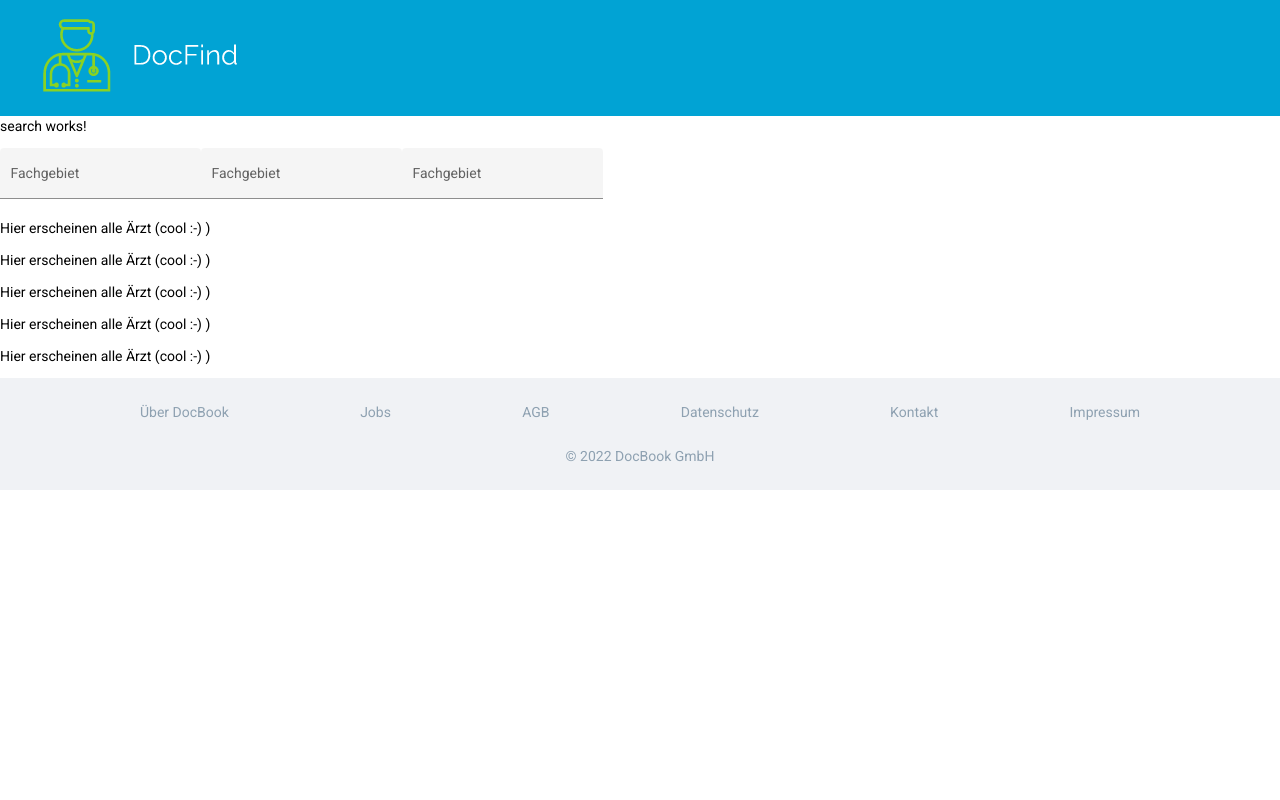
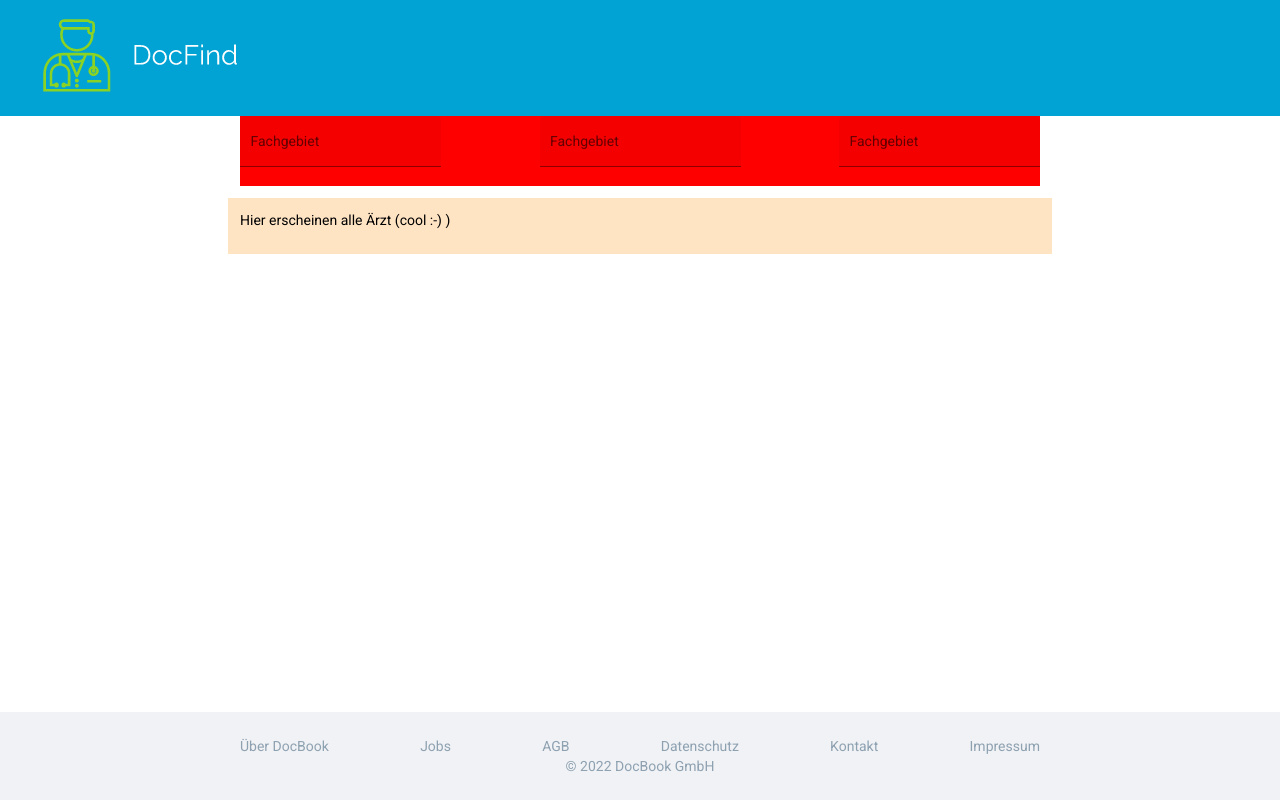
Before and after one commit to LukasKlammer/doc-book, an Angular app: page /doc-list in a window 1280 px wide. Built offline with nearby package versions, Linux system fonts and the light colour scheme.

Commit message:
body min height, css settings for doc list component

```diff
--- a/src/app/app.component.scss
+++ b/src/app/app.component.scss
@@ -0,0 +1,5 @@
+:host {
+  min-height: 100vh;
+  display: flex;
+  flex-direction: column;
+}
--- a/src/app/doc-card/doc-card.component.scss
+++ b/src/app/doc-card/doc-card.component.scss
@@ -0,0 +1,6 @@
+:host {
+  width: 100%;
+  padding: 12px;
+  margin: 12px;
+  background-color: bisque;
+}
--- a/src/app/doc-list/doc-list.component.html
+++ b/src/app/doc-list/doc-list.component.html
@@ -1,3 +1,4 @@
-<db-search [allSpecialities]="allSpecialities"></db-search>
-
-<db-doc-card *ngFor="let card of [0, 1, 2, 3, 4]"></db-doc-card>
+<main class="global-content-width">
+  <db-search [allSpecialities]="allSpecialities"></db-search>
+  <db-doc-card *ngFor="let card of [0]"></db-doc-card>
+</main>
--- a/src/app/doc-list/doc-list.component.scss
+++ b/src/app/doc-list/doc-list.component.scss
@@ -0,0 +1,5 @@
+:host {
+  flex: 1;
+  display: flex;
+  justify-content: center;
+}
--- a/src/app/footer/footer.component.html
+++ b/src/app/footer/footer.component.html
@@ -1,5 +1,6 @@
 <footer>
   <div class="global-content-width">
+    <div class="footer-links-container">
       <a href="#">Über DocBook</a>
       <a href="#">Jobs</a>
       <a href="#">AGB</a>
@@ -10,4 +11,6 @@
     <div>
       <span>© 2022 DocBook GmbH</span>
     </div>
+  </div>
+
 </footer>
--- a/src/app/footer/footer.component.scss
+++ b/src/app/footer/footer.component.scss
@@ -17,3 +17,9 @@ footer a {
     text-decoration: underline;
   }
 }
+
+.footer-links-container {
+  width: 100%;
+  display: flex;
+  justify-content: space-between;
+}
--- a/src/app/search/search.component.html
+++ b/src/app/search/search.component.html
@@ -1,6 +1,4 @@
-<p>search works!</p>
-
-<form class="example-form">
+<form>
   <mat-form-field class="example-full-width" appearance="fill">
     <mat-label>Fachgebiet</mat-label>
     <input type="text"
--- a/src/app/search/search.component.scss
+++ b/src/app/search/search.component.scss
@@ -0,0 +1,10 @@
+:host {
+  background-color: red;
+  width: 100%;
+}
+
+form {
+  width: 100%;
+  display: flex;
+  justify-content: space-between;
+}
--- a/src/styles.scss
+++ b/src/styles.scss
@@ -1,15 +1,17 @@
-body {
-  margin: 0;
-  scroll-behavior: smooth;
+html {
+  box-sizing: border-box;
 }
 
-html, body { height: 100%; }
+html, body {
+  height: 100%;
+}
+
 body {
   margin: 0;
   font-family: Roboto, "Helvetica Neue", sans-serif;
-  min-height: 100vh;
   display: flex;
   flex-direction: column;
+  scroll-behavior: smooth;
 }
 
 :root {
@@ -21,10 +23,8 @@ body {
 }
 
 .global-content-width {
-  width: 1000px;
+  width: 800px;
   display: flex;
-  justify-content: space-between;
+  flex-direction: column;
+  align-items: center;
 }
-
-html, body { height: 100%; }
-body { margin: 0; font-family: Roboto, "Helvetica Neue", sans-serif; }
```
Lines whose indentation alone changed are shown as unchanged.
